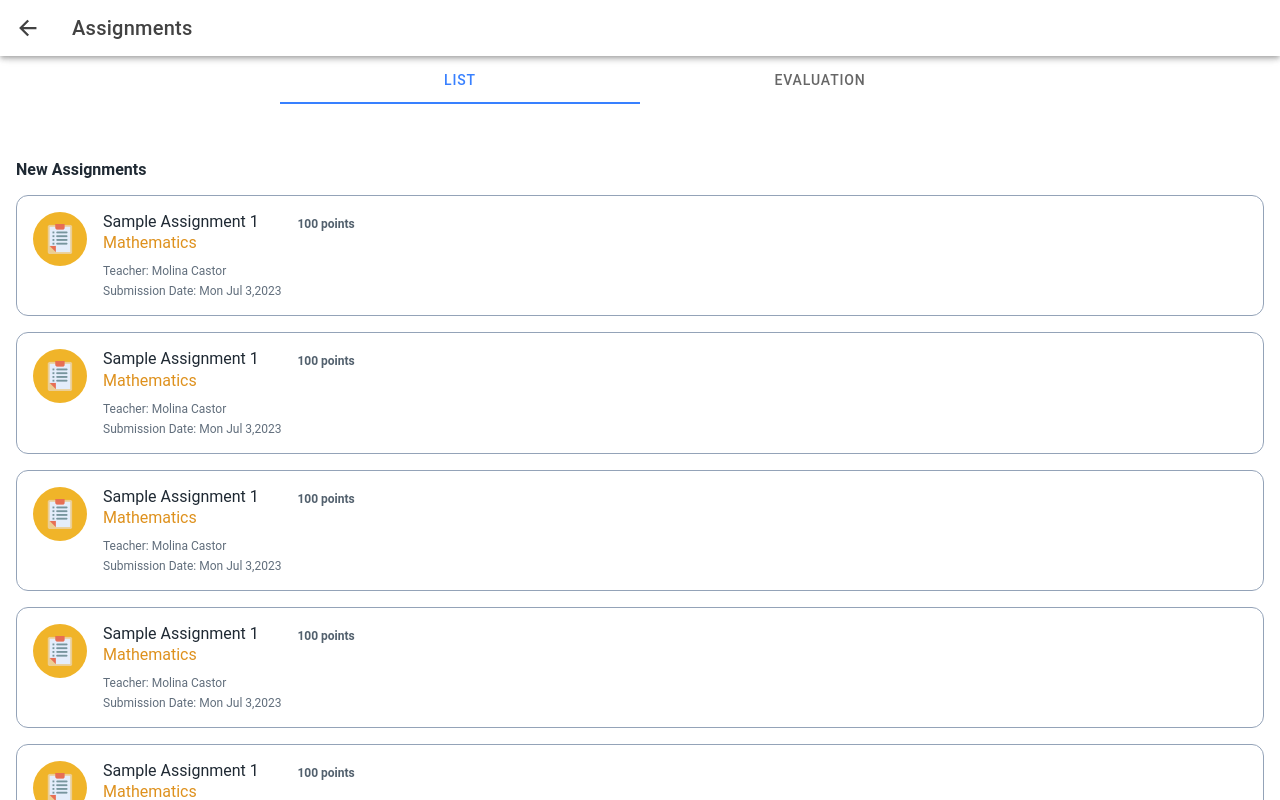
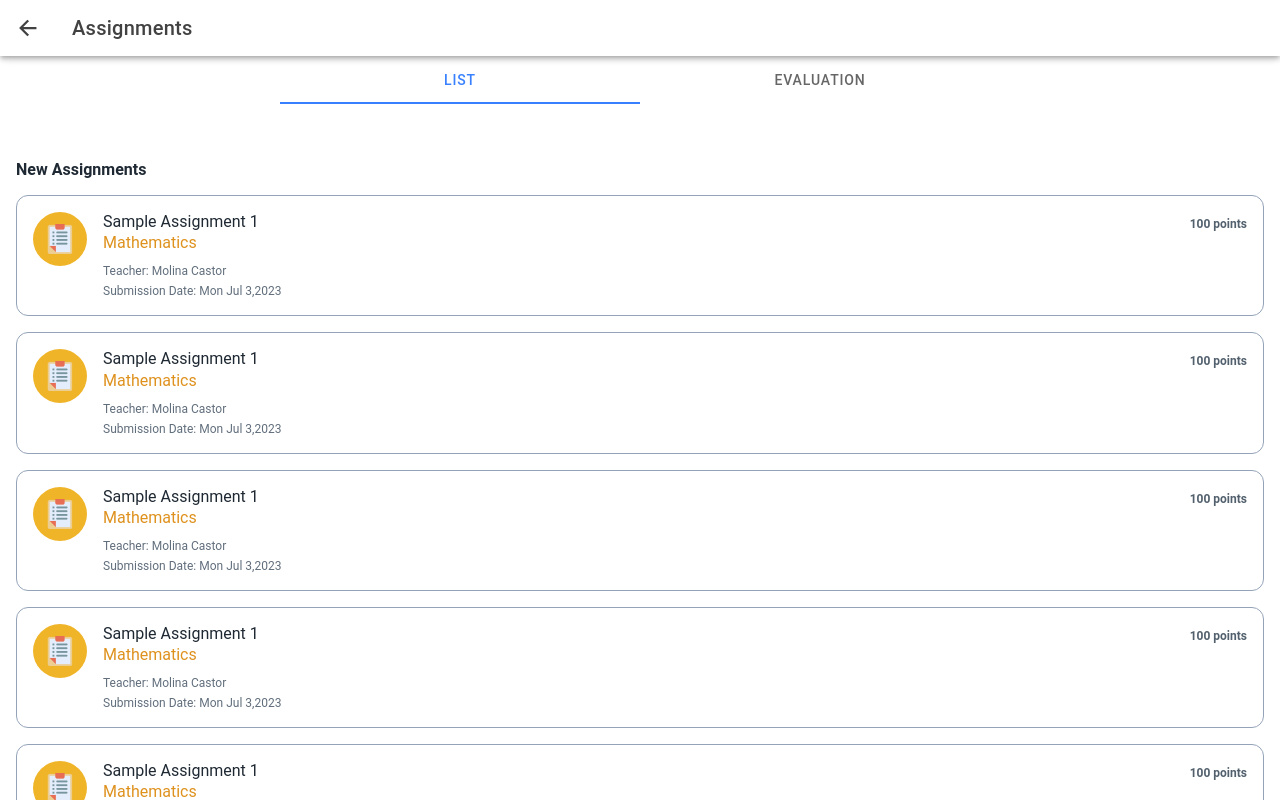
Before and after one commit to jakecastor09/Origami-Mobile, a React (Vite) app: page /assignments in a window 1280 px wide. Built offline with nearby package versions, Linux system fonts and the light colour scheme.

Commit message:
Fixed layout and build app for ios and android

```diff
--- a/package.json
+++ b/package.json
@@ -12,9 +12,11 @@
     "lint": "eslint"
   },
   "dependencies": {
+    "@capacitor/android": "5.5.1",
     "@capacitor/app": "5.0.6",
     "@capacitor/core": "5.5.1",
     "@capacitor/haptics": "5.0.6",
+    "@capacitor/ios": "5.5.1",
     "@capacitor/keyboard": "5.0.6",
     "@capacitor/status-bar": "5.0.6",
     "@ionic/react": "^7.0.0",
--- a/src/components/AssignmentsEvaluationCard.tsx
+++ b/src/components/AssignmentsEvaluationCard.tsx
@@ -30,7 +30,7 @@ const AssignmentsEvaluationCard: React.FC = () => {
             </span>
           </div>
         </div>
-        <div className='flex flex-col'>
+        <div className='flex flex-col ml-auto'>
           <div className='px-3 py-1 text-xs rounded-full text-green900 bg-green100'>
             Checked
           </div>
--- a/src/components/AssignmentsListCard.tsx
+++ b/src/components/AssignmentsListCard.tsx
@@ -19,9 +19,9 @@ const AssignmentsListCard = () => {
             </span>
           </div>
         </div>
-        <span className='text-xs translate-y-1 whitespace-nowrap text-grey600 font-bold self-start'>
+        <div className='text-xs translate-y-1 whitespace-nowrap text-grey600 font-bold self-start ml-auto'>
           100 points
-        </span>
+        </div>
       </div>
     </div>
   );
--- a/src/pages/Login.tsx
+++ b/src/pages/Login.tsx
@@ -21,7 +21,7 @@ const Login: React.FC = () => {
   };
   return (
     <IonPage>
-      <IonContent scrollY={false}>
+      <IonContent>
         <Container>
           <div className='mt-10 py-10 flex flex-col items-center text-center'>
             <img src={logo} alt='Origami' width={'80px'} />
```
Also changed, not shown: 71 other files (tests, documents, lock files or other folders).
